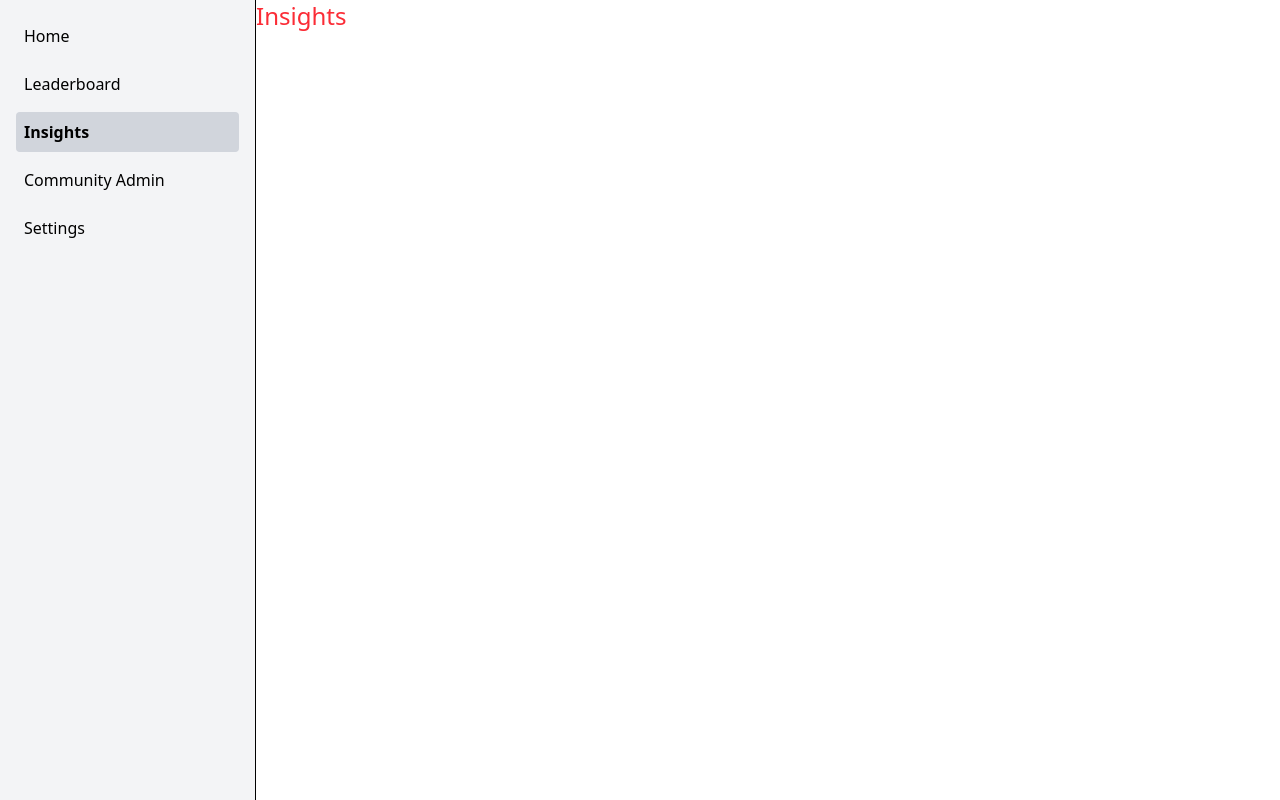
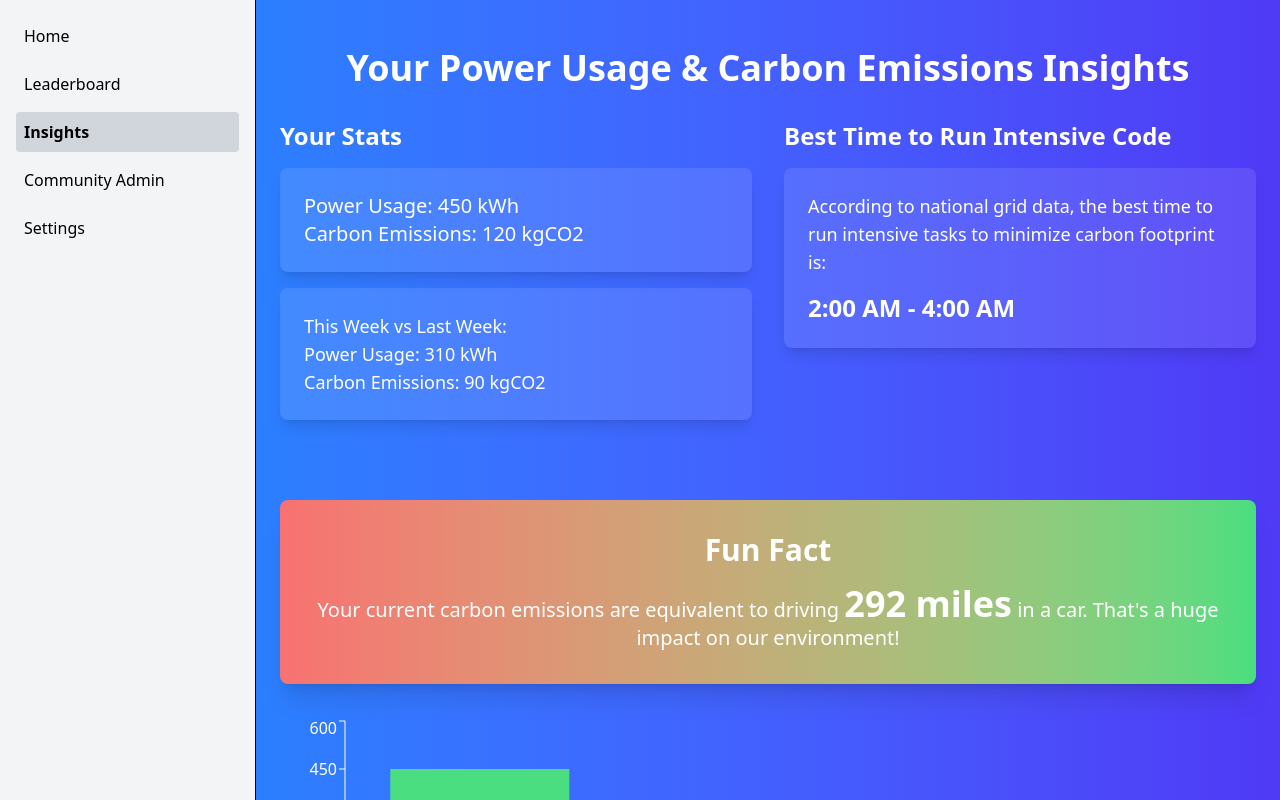
Before and after one commit to PowerPals/monorepo, a React (Vite) app in the folder packages/dashboard/: page /insights in a window 1280 px wide. Built offline with nearby package versions, Linux system fonts and the light colour scheme.

Commit message:
Added insights page

```diff
--- a/packages/dashboard/src/pages/Insights.tsx
+++ b/packages/dashboard/src/pages/Insights.tsx
@@ -1,5 +1,113 @@
+// export default function Insights() {
+//     return <p className="text-2xl text-red-500">
+//       Insights
+//     </p>
+//   }
+
+import { BarChart, Bar, XAxis, YAxis, Tooltip, ResponsiveContainer, Legend } from 'recharts';
+
 export default function Insights() {
-    return <p className="text-2xl text-red-500">
-      Insights
-    </p>
-  }
+  // Sample data for power usage and carbon emissions
+  const userStats = {
+    powerUsage: 450, // kWh
+    carbonEmissions: 120, // kgCO2
+    powerUsageLastWeek: 310, // kWh
+    carbonEmissionsLastWeek: 90, // kgCO2
+  };
+
+  // Calculate the equivalent emissions to cars driven (approx. 0.411 kgCO2 per mile)
+  const equivalentCarMiles = userStats.carbonEmissions / 0.411;
+
+  // The best time of day to run extensive code based on national grid data
+  const bestTimeToRunCode = "2:00 AM - 4:00 AM"; // This would be dynamic in real use based on national grid data
+
+  const TeamGraph = ({ data }: { data: any[] }) => (
+    <div className="w-full h-64 mt-6">
+      <ResponsiveContainer>
+        <BarChart data={data}>
+          <XAxis dataKey="name" stroke="#fff" />
+          <YAxis stroke="#fff" />
+          <Tooltip />
+          <Legend
+            content={({ payload }) => {
+              if (!payload) return null;
+              return (
+                <div className="flex justify-center gap-6 text-white">
+                  {payload.map((entry, index) => (
+                    <div key={`legend-item-${index}`} className="flex items-center">
+                      <div
+                        style={{
+                          backgroundColor: entry.color,
+                          width: '12px',
+                          height: '12px',
+                          borderRadius: '50%',
+                          marginRight: '6px',
+                        }}
+                      />
+                      <span>{entry.value}</span>
+                    </div>
+                  ))}
+                </div>
+              );
+            }}
+          />
+          <Bar dataKey="power" fill="#4ade80" />
+          <Bar dataKey="carbon" fill="#f87171" />
+        </BarChart>
+      </ResponsiveContainer>
+    </div>
+  );
+
+  return (
+    <div className="py-12 bg-gradient-to-r from-blue-500 to-indigo-600 min-h-screen">
+      <div className="max-w-7xl mx-auto px-6">
+        <h1 className="text-4xl font-bold text-center mb-8 text-white">
+          Your Power Usage & Carbon Emissions Insights
+        </h1>
+
+        <div className="grid grid-cols-1 md:grid-cols-2 gap-8 mb-12">
+          <div className="text-white">
+            <h2 className="text-2xl font-semibold mb-4">Your Stats</h2>
+            <div className="bg-white/10 p-6 rounded-lg shadow-lg mb-4">
+              <p className="text-xl">Power Usage: {userStats.powerUsage} kWh</p>
+              <p className="text-xl">Carbon Emissions: {userStats.carbonEmissions} kgCO2</p>
+            </div>
+            <div className="bg-white/10 p-6 rounded-lg shadow-lg mb-8">
+              <p className="text-lg">This Week vs Last Week:</p>
+              <p className="text-lg">Power Usage: {userStats.powerUsageLastWeek} kWh</p>
+              <p className="text-lg">Carbon Emissions: {userStats.carbonEmissionsLastWeek} kgCO2</p>
+            </div>
+          </div>
+
+          <div className="text-white">
+            <h2 className="text-2xl font-semibold mb-4">Best Time to Run Intensive Code</h2>
+            <div className="bg-white/10 p-6 rounded-lg shadow-lg">
+              <p className="text-lg">
+                According to national grid data, the best time to run intensive tasks to minimize carbon footprint is:
+              </p>
+              <p className="text-2xl font-bold mt-4">{bestTimeToRunCode}</p>
+            </div>
+          </div>
+        </div>
+
+        <div className="bg-gradient-to-r from-[#f87171] to-[#4ade80] p-8 rounded-lg mb-8 text-center shadow-xl">
+          <h3 className="text-3xl font-semibold text-white mb-4">Fun Fact</h3>
+          <p className="text-xl text-white">
+            Your current carbon emissions are equivalent to driving{' '}
+            <span className="text-4xl font-extrabold">{Math.round(equivalentCarMiles)} miles</span> in a car.
+            That's a huge impact on our environment!
+          </p>
+        </div>
+
+        <div className="mb-12">
+          <TeamGraph
+            data={[
+              { name: 'This Week', power: userStats.powerUsage, carbon: userStats.carbonEmissions },
+              { name: 'Last Week', power: userStats.powerUsageLastWeek, carbon: userStats.carbonEmissionsLastWeek },
+            ]}
+          />
+        </div>
+      </div>
+    </div>
+  );
+}
```
